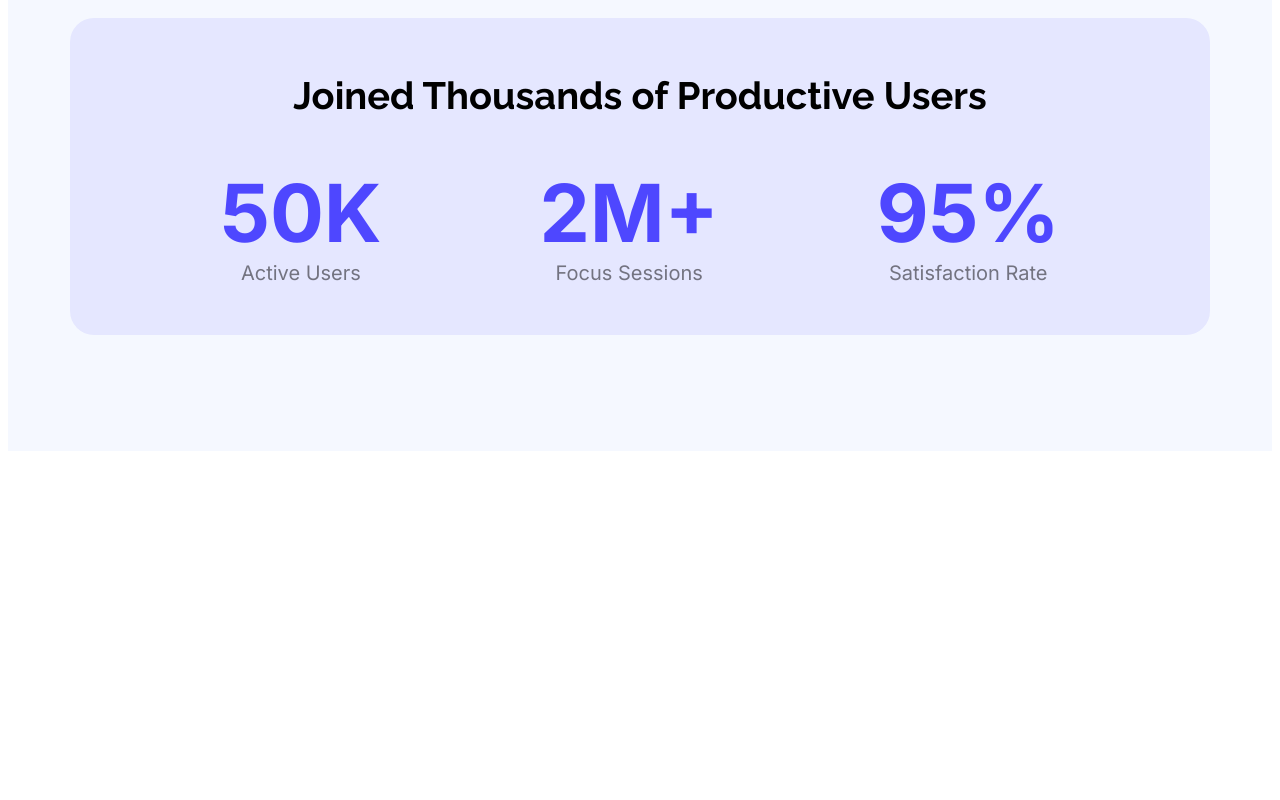
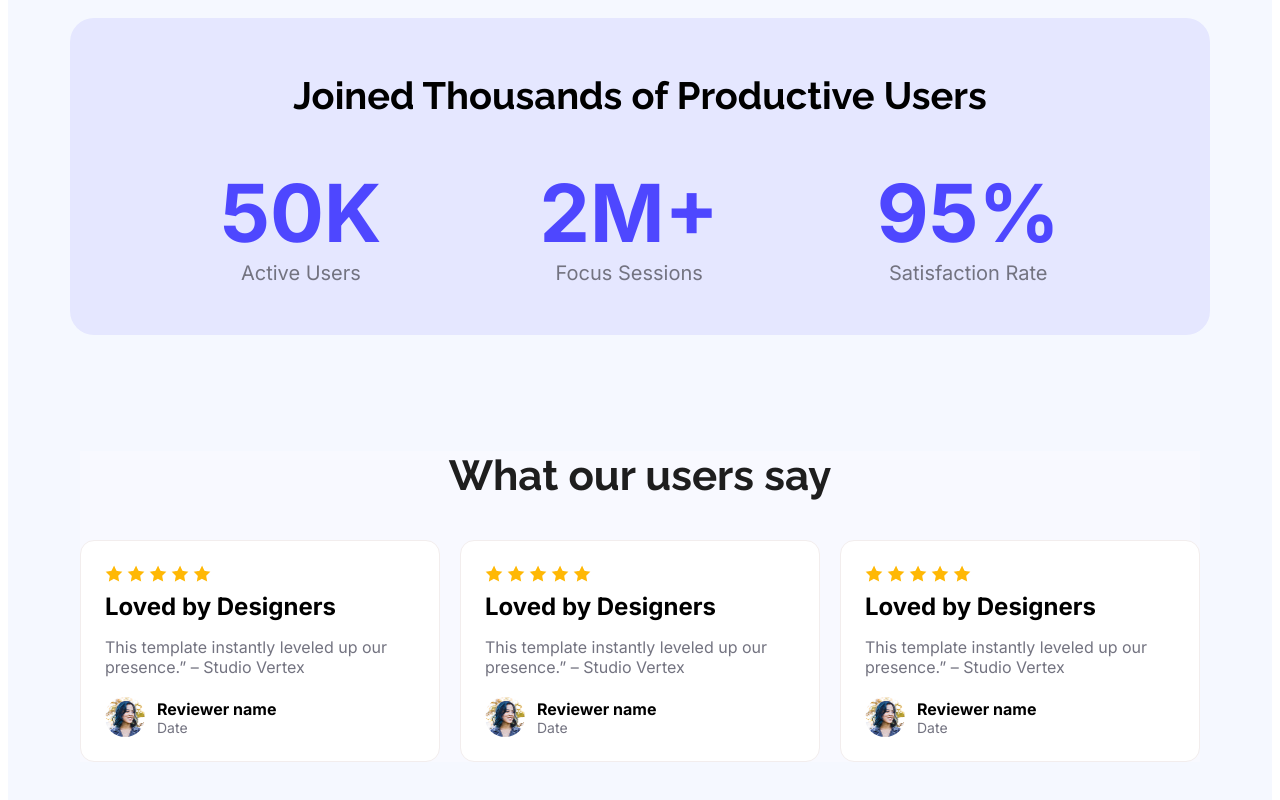
Before and after one commit to IshraqAlavi/ph-project-1, a plain HTML site: page index.html in a window 1280 px wide. Shown: the part 1172-1972 px from the top of the page. Before the commit the page ends 1631 px from the top, so only its background shows below. Drawn offline with Linux system fonts and the light colour scheme.

Commit message:
Users’ Feedback Section added

```diff
--- a/index.html
+++ b/index.html
@@ -62,5 +62,80 @@
           </div>
         </div>
       </section>
+
+            <!-- User reviews section -->
+      <section class="review">
+        <div class="review-header">
+          <p class="section-title">What our users say</p>
+        </div>
+
+        <div class="review-cards">
+          <!-- Review Card 1 -->
+          <div class="review-card">
+            <div class="review-title">
+              <div class="stars">
+                <img src="Assets/icon-star.png" alt="Star" />
+                <img src="Assets/icon-star.png" alt="Star" />
+                <img src="Assets/icon-star.png" alt="Star" />
+                <img src="Assets/icon-star.png" alt="Star" />
+                <img src="Assets/icon-star.png" alt="Star" />
+              </div>
+              <p class="review-caption">Loved by Designers</p>
+              <p class="full-review">This template instantly leveled up our presence.” – Studio Vertex</p>
+              <div class="reviewer">
+                <img src="Assets/avatar.png" alt="Reviewer Avatar" class="avatar" />
+                <div class="reviewer-info">
+                  <p class="reviewer-name">Reviewer name</p>
+                  <p class="review-date">Date</p>
+                </div>
+              </div>
+            </div>
+          </div>
+
+          <!-- Review Card 2 (same structure) -->
+          <div class="review-card">
+            <div class="review-title">
+              <div class="stars">
+                <img src="Assets/icon-star.png" alt="Star" />
+                <img src="Assets/icon-star.png" alt="Star" />
+                <img src="Assets/icon-star.png" alt="Star" />
+                <img src="Assets/icon-star.png" alt="Star" />
+                <img src="Assets/icon-star.png" alt="Star" />
+              </div>
+              <p class="review-caption">Loved by Designers</p>
+              <p class="full-review">This template instantly leveled up our presence.” – Studio Vertex</p>
+              <div class="reviewer">
+                <img src="Assets/avatar.png" alt="Reviewer Avatar" class="avatar" />
+                <div class="reviewer-info">
+                  <p class="reviewer-name">Reviewer name</p>
+                  <p class="review-date">Date</p>
+                </div>
+              </div>
+            </div>
+          </div>
+
+          <!-- Review Card 3 -->
+          <div class="review-card">
+            <div class="review-title">
+              <div class="stars">
+                <img src="Assets/icon-star.png" alt="Star" />
+                <img src="Assets/icon-star.png" alt="Star" />
+                <img src="Assets/icon-star.png" alt="Star" />
+                <img src="Assets/icon-star.png" alt="Star" />
+                <img src="Assets/icon-star.png" alt="Star" />
+              </div>
+              <p class="review-caption">Loved by Designers</p>
+              <p class="full-review">This template instantly leveled up our presence.” – Studio Vertex</p>
+              <div class="reviewer">
+                <img src="Assets/avatar.png" alt="Reviewer Avatar" class="avatar" />
+                <div class="reviewer-info">
+                  <p class="reviewer-name">Reviewer name</p>
+                  <p class="review-date">Date</p>
+                </div>
+              </div>
+            </div>
+          </div>
+        </div>
+      </section>
 </body>
 </html>
--- a/style.css
+++ b/style.css
@@ -260,3 +260,98 @@
   color: #737380;
   margin: 0;
 }
+
+/* SECTION: REVIEWS */
+
+.review {
+  background-color: #f8f9ff;
+  text-align: center;
+  max-width: 1140px;
+}
+
+/* Header reviews section */
+.review-header {
+  margin-bottom: 40px;
+}
+
+.section-title {
+  font-size: 42px;
+  font-weight: bold;
+  font-family: "Raleway", sans-serif;
+  color: #1e1e1e;
+  margin-block-start: 0;
+  margin-block-end: 0;
+}
+
+/* Container review cards */
+.review-cards {
+  display: flex;
+  justify-content: center;
+  gap: 20px;
+  flex-wrap: wrap;
+  text-align: left;
+}
+
+/* Individual review card */
+.review-card {
+  background-color: #fff;
+  border-radius: 14px;
+  padding: 24px;
+  width: 310px;
+  border: 1.5px solid #f2eded;
+  font-family: "Raleway", sans-serif
+}
+
+/* Star ratings */
+.stars {
+  display: flex;
+  gap: 4px;
+  margin-bottom: 10px;
+}
+
+/* Review headline */
+.review-caption {
+  font-size: 24px;
+  font-weight: bold;
+  color: #000;
+  font-family: Inter, sans-serif;
+  margin: 0 0 10px;
+}
+
+/* Review body */
+.full-review {
+  font-size: 16px;
+  color: #737380;
+  font-family: Inter, sans-serif;
+  margin-bottom: 20px;
+}
+
+/* Reviewer info */
+.reviewer {
+  display: flex;
+  align-items: center;
+  gap: 12px;
+}
+
+.avatar {
+  width: 40px;
+  height: 40px;
+  border-radius: 50%;
+}
+
+/* Reviewer name */
+.reviewer-name {
+  font-size: 16px;
+  font-weight: bold;
+  color: #000;
+  font-family: Inter, sans-serif;
+  margin: 0;
+}
+
+/* Review date */
+.review-date {
+  font-size: 14px;
+  color: #737380;
+  margin: 0;
+  font-family: Inter, sans-serif;
+}
```
